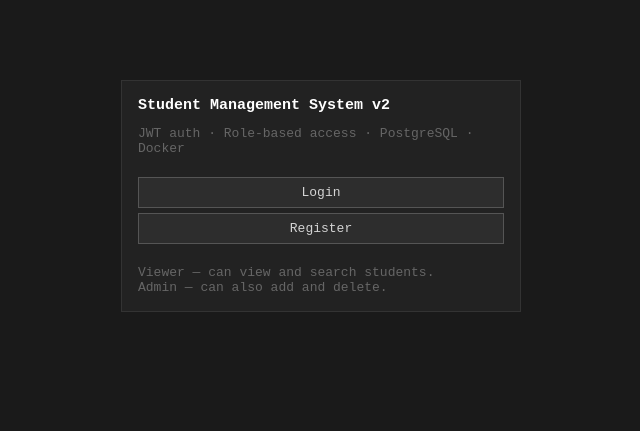
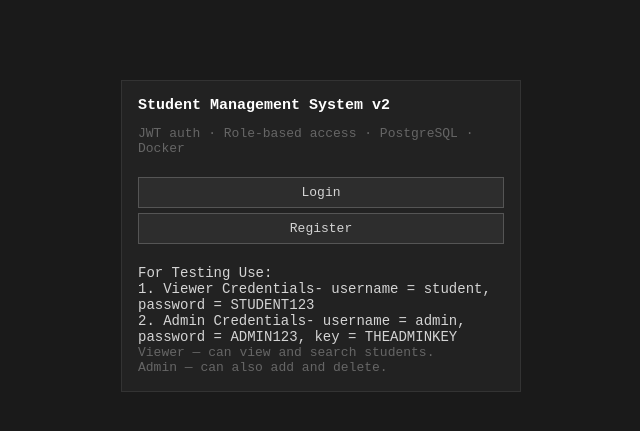
Before and after one commit to Tanu048/student-management-system-v2, a FastAPI app: page / in a window 1280 px wide. Shown: the top 431 px of the page, without its empty margins (319-959 px from the left). Run offline with FastAPI, Linux system fonts and the light colour scheme.

Commit message:
Fix homepage

```diff
--- a/templates/home.html
+++ b/templates/home.html
@@ -9,6 +9,8 @@
     <a href="/login"><button>Login</button></a>
     <a href="/register"><button>Register</button></a>
     <br />
+    <p>For Testing Use:<br> 1. Viewer Credentials- username = student, password = STUDENT123<br>2. Admin Credentials- username = admin, password = ADMIN123, key = THEADMINKEY
+    </p>
     <p class="muted">Viewer — can view and search students.<br />Admin — can also add and delete.</p>
   </div>
 </div>
```
